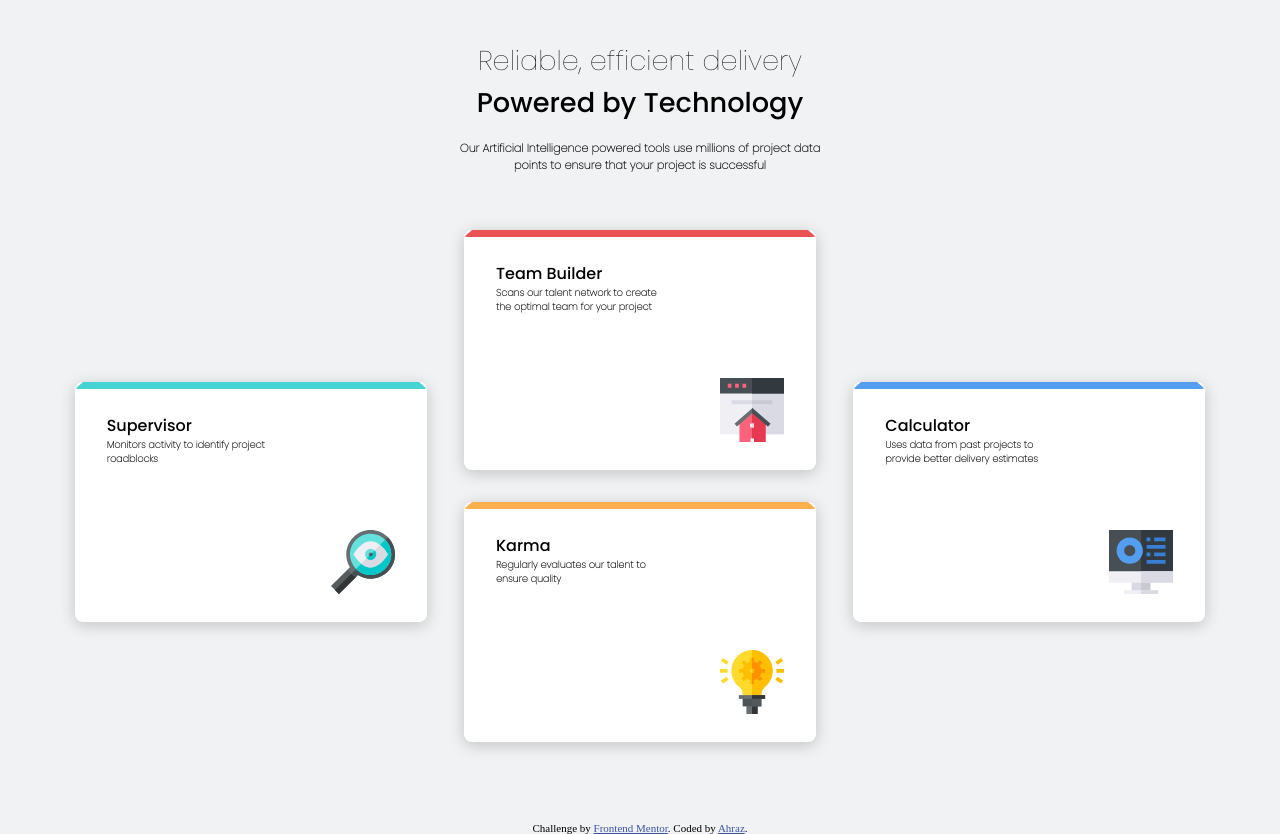
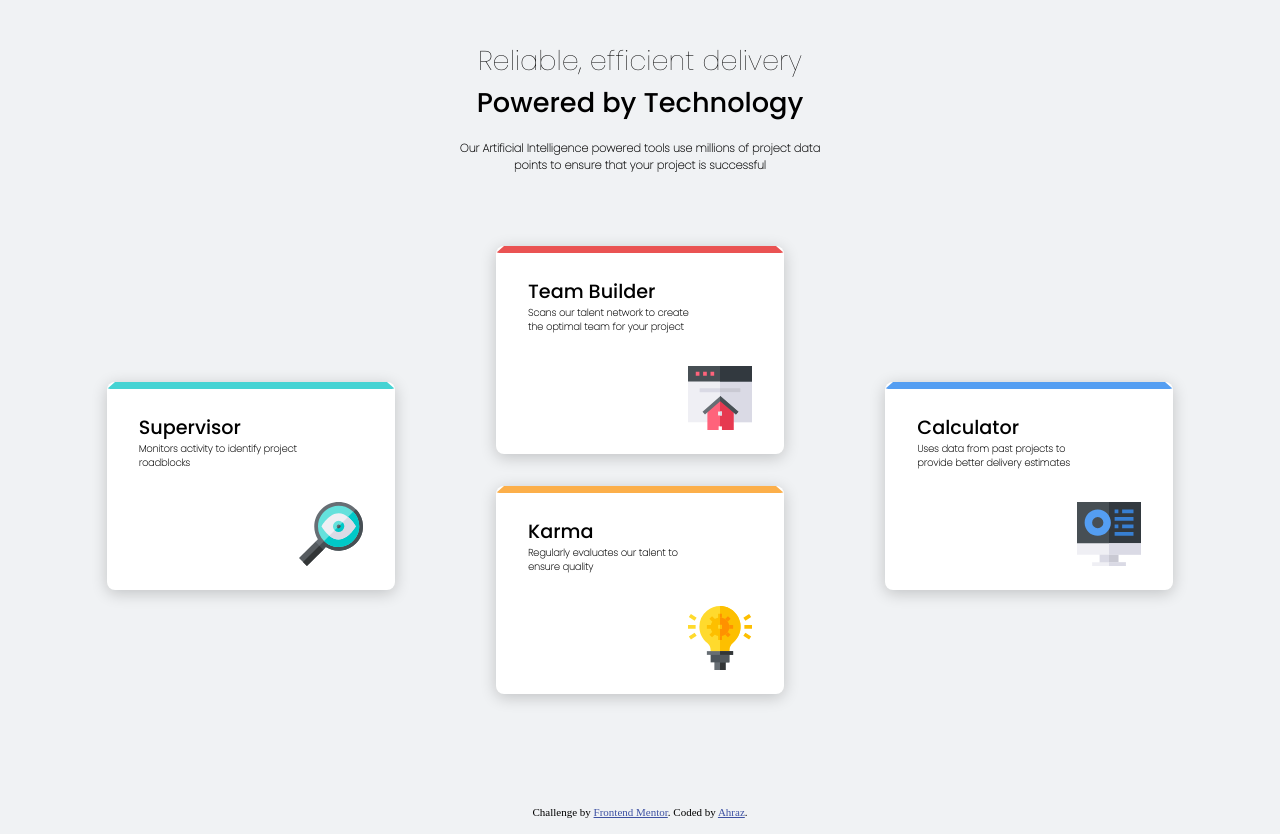
Before and after one commit to Ahraz1993/fourCard, a plain HTML site: page index.html in a window 1280 px wide. Drawn offline with Linux system fonts and the light colour scheme.

Commit message:
Updated Commit at 1000px

```diff
--- a/app.css
+++ b/app.css
@@ -164,11 +164,14 @@ body{
     display:none;
 }
 
- @media (min-width:700px) {
+ @media (min-width:1000px) {
     .main{
         max-width:75rem;
 
         height:auto;
+    }
+    .content{
+        width:100%;
     }
      .desktop{
         display:flex;
@@ -177,7 +180,7 @@ body{
         display:none;
     }
     .Boxes{
-        margin-top: 3rem;
+        margin-top: 2rem;
         display:grid;
         grid-template-columns: 1fr 1fr 1fr;
         column-gap: 2rem;
@@ -193,15 +196,15 @@ body{
         height:35rem;
     }
     .bottom{
-        width:22rem;
-        height:15rem;
+        width:18rem;
+        height:13rem;
 
     }
     .middle .bottom{
         margin-bottom: 2rem;
     }
     .subHeading{
-        font-size: 1rem;
+        font-size: 1.2rem;
 
     }
     .statement{
@@ -210,8 +213,11 @@ body{
         font-weight: 600;
     }
     img{
-        margin-left: 16rem;
 
-        margin-top:4rem;
+      display: inline-block;
+      max-width: 50%;
+      margin-left: 12rem;
+
+       height:auto;
     }
  }
```
